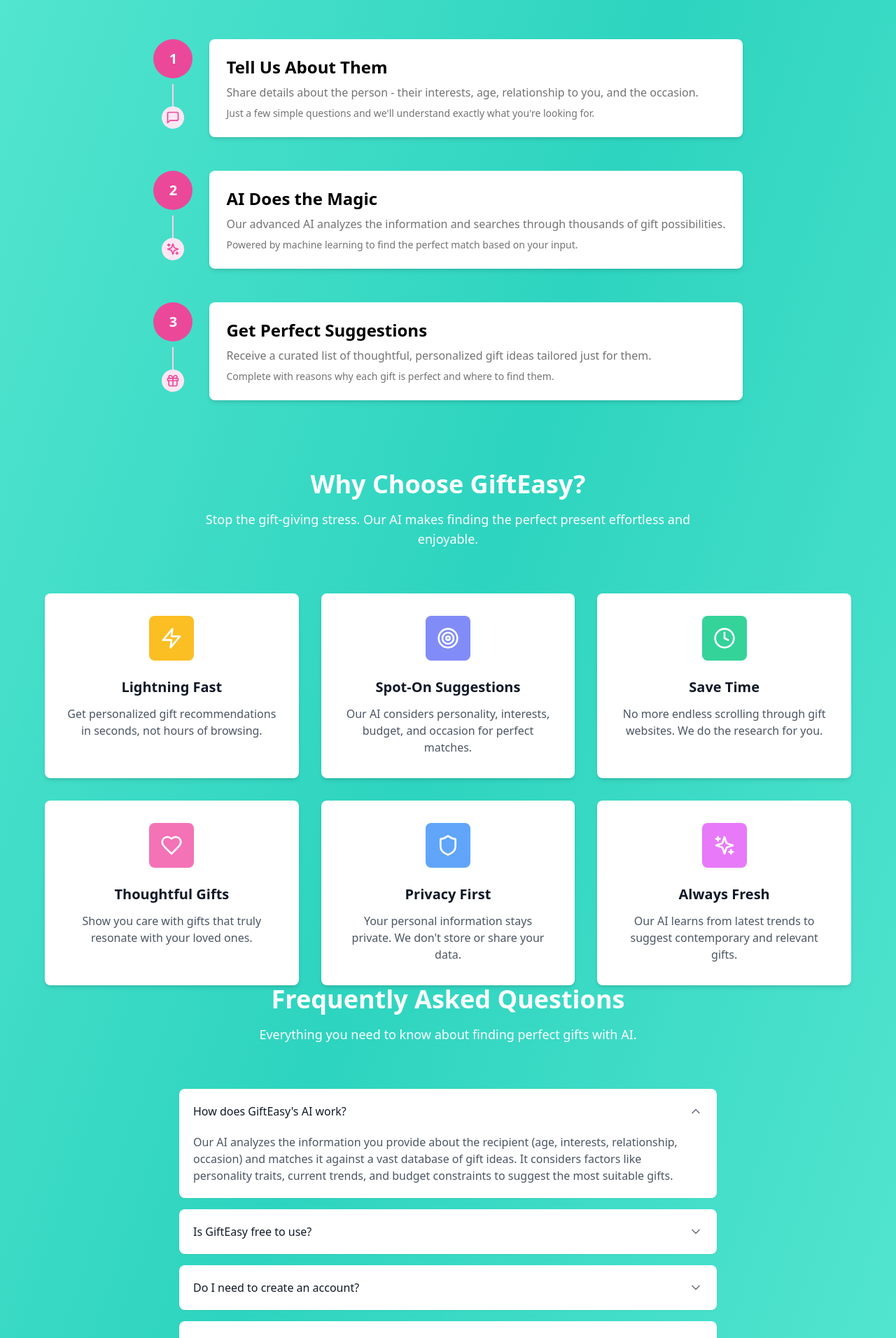
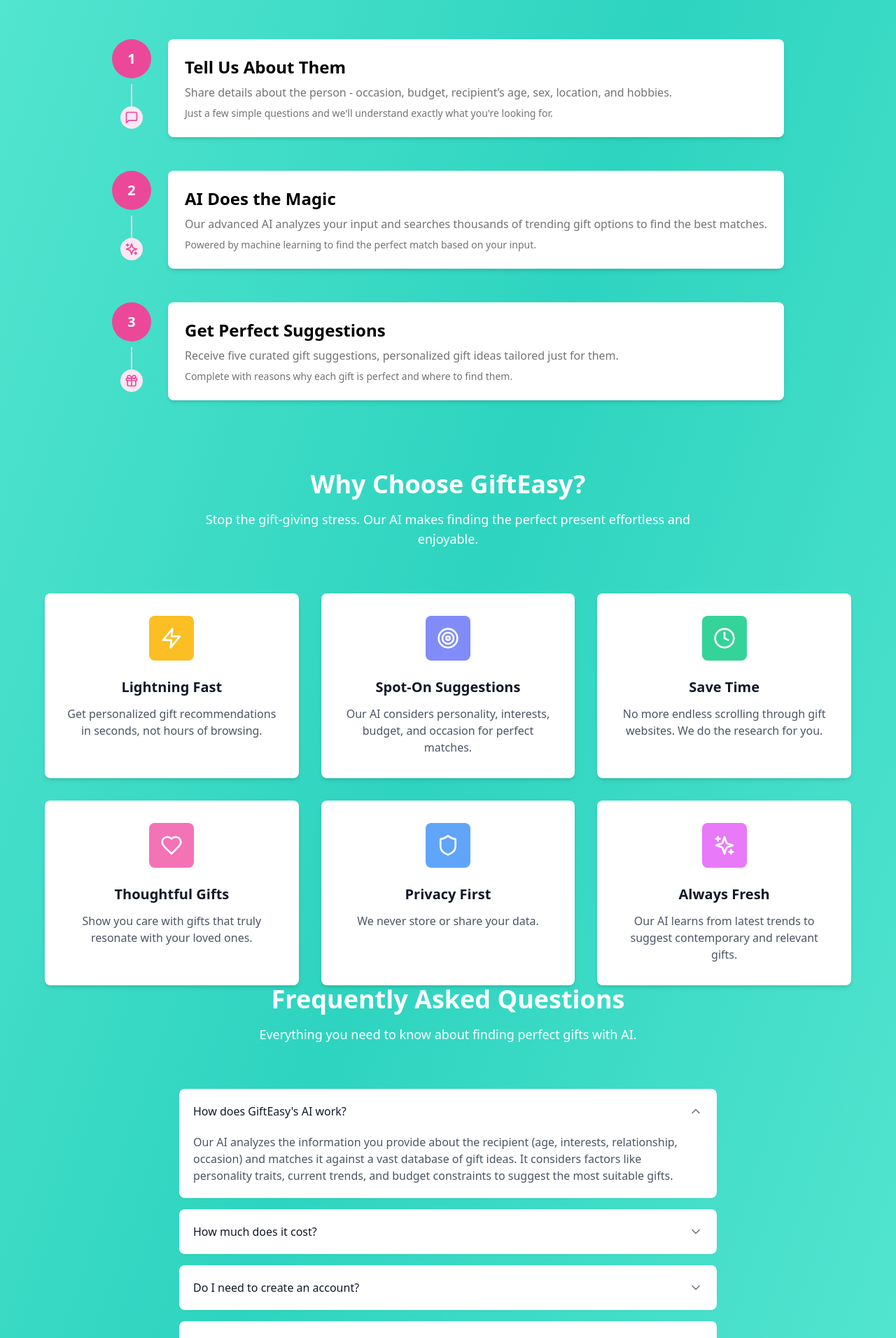
Before and after one commit to BuildTheWeb1/gift-easy-landing, a Next.js app: page / in a window 1280 px wide. Shown: the part 960-2872 px from the top of the page at 70% size. Built offline with nearby package versions, Linux system fonts and the light colour scheme.

Commit message:
updated copy (#3)

```diff
--- a/src/app/data/faqData.ts
+++ b/src/app/data/faqData.ts
@@ -8,41 +8,48 @@
 	{
 		id: "how-does-ai-work",
 		question: "How does GiftEasy's AI work?",
-    answer: "Our AI analyzes the information you provide about the recipient (age, interests, relationship, occasion) and matches it against a vast database of gift ideas. It considers factors like personality traits, current trends, and budget constraints to suggest the most suitable gifts."
+		answer:
+			"Our AI analyzes the information you provide about the recipient (age, interests, relationship, occasion) and matches it against a vast database of gift ideas. It considers factors like personality traits, current trends, and budget constraints to suggest the most suitable gifts.",
 	},
 	{
-    id: "is-gifteasy-free",
-    question: "Is GiftEasy free to use?",
-    answer: "GiftEasy offers both free and premium options. The basic service is free and provides general gift suggestions. Our premium tier offers more personalized recommendations, exclusive discounts, and priority support for a small monthly fee."
+		id: "how-much-does-it-cost",
+		question: "How much does it cost?",
+		answer: "Each batch of 5 personalized gift ideas costs just $0.99",
 	},
 	{
 		id: "need-account",
 		question: "Do I need to create an account?",
-    answer: "While you can get basic gift suggestions without an account, creating one allows you to save your preferences, track gift history, and access premium features. Registration takes less than a minute and only requires an email address."
+		answer:
+			"No signup required—just answer a few questions and get your results.",
 	},
 	{
 		id: "occasions-supported",
 		question: "What occasions does GiftEasy support?",
-    answer: "GiftEasy supports virtually all gift-giving occasions including birthdays, anniversaries, holidays (Christmas, Valentine's Day, etc.), weddings, graduations, baby showers, housewarmings, retirements, and many more. If you have a special occasion not listed, our AI can still help!"
+		answer:
+			"GiftEasy helps with birthdays, anniversaries, holidays, graduations, corporate gifts, and more.",
 	},
 	{
 		id: "budget-range",
 		question: "Can I specify a budget range?",
-    answer: "Absolutely! GiftEasy allows you to set specific budget parameters, ensuring all recommendations fall within your price range. Whether you're looking for affordable options or premium gifts, our AI will tailor suggestions to match your spending comfort."
+		answer:
+			"Absolutely! GiftEasy allows you to set specific budget parameters, ensuring all recommendations fall within your price range. Whether you're looking for affordable options or premium gifts, our AI will tailor suggestions to match your spending comfort.",
 	},
 	{
 		id: "accuracy",
 		question: "How accurate are the gift suggestions?",
-    answer: "Our AI has been trained on millions of gift preferences and recipient reactions, achieving a 93% satisfaction rate according to user feedback. The more information you provide about the recipient, the more accurate our suggestions become."
+		answer:
+			"Our AI is trained to provide thoughtful, relevant ideas, but you can request another batch if you want more options.",
 	},
 	{
 		id: "business-gifts",
 		question: "Can I use GiftEasy for business gifts?",
-    answer: "Yes! GiftEasy has a dedicated business gifting feature designed for corporate presents, client appreciation, employee recognition, and team celebrations. Business accounts include bulk suggestion options and corporate branding opportunities."
+		answer:
+			"Yes! GiftEasy has a dedicated business gifting feature designed for corporate presents, client appreciation, employee recognition, and team celebrations.",
 	},
 	{
 		id: "dont-like-suggestions",
 		question: "What if I don't like any of the suggestions?",
-    answer: "If you're not satisfied with the initial suggestions, you can refine your search by providing additional details about the recipient or adjusting your preferences. You can also request a new batch of ideas with a single click. Our AI learns from your feedback to improve future recommendations."
-  }
+		answer:
+			"If you're not satisfied with the initial suggestions, you can refine your search by providing additional details about the recipient or adjusting your preferences. You can also request a new batch of ideas with a single click. Our AI learns from your feedback to improve future recommendations.",
+	},
 ];
--- a/src/app/data/howItWorksData.ts
+++ b/src/app/data/howItWorksData.ts
@@ -1,4 +1,4 @@
-import { MessageSquare, Sparkles, Gift } from 'lucide-react';
+import { Gift, MessageSquare, Sparkles } from "lucide-react";
 
 export interface HowItWorksStep {
 	id: number;
@@ -12,22 +12,28 @@
 	{
 		id: 1,
 		title: "Tell Us About Them",
-    description: "Share details about the person - their interests, age, relationship to you, and the occasion.",
-    subtext: "Just a few simple questions and we'll understand exactly what you're looking for.",
-    icon: MessageSquare
+		description:
+			"Share details about the person - occasion, budget, recipient’s age, sex, location, and hobbies.",
+		subtext:
+			"Just a few simple questions and we'll understand exactly what you're looking for.",
+		icon: MessageSquare,
 	},
 	{
 		id: 2,
 		title: "AI Does the Magic",
-    description: "Our advanced AI analyzes the information and searches through thousands of gift possibilities.",
-    subtext: "Powered by machine learning to find the perfect match based on your input.",
-    icon: Sparkles
+		description:
+			"Our advanced AI analyzes your input and searches thousands of trending gift options to find the best matches.",
+		subtext:
+			"Powered by machine learning to find the perfect match based on your input.",
+		icon: Sparkles,
 	},
 	{
 		id: 3,
 		title: "Get Perfect Suggestions",
-    description: "Receive a curated list of thoughtful, personalized gift ideas tailored just for them.",
-    subtext: "Complete with reasons why each gift is perfect and where to find them.",
-    icon: Gift
-  }
+		description:
+			"Receive five curated gift suggestions, personalized gift ideas tailored just for them.",
+		subtext:
+			"Complete with reasons why each gift is perfect and where to find them.",
+		icon: Gift,
+	},
 ];
--- a/src/app/data/whyChooseData.ts
+++ b/src/app/data/whyChooseData.ts
@@ -1,4 +1,4 @@
-import { Zap, Target, Clock, Heart, Shield, Sparkles } from 'lucide-react';
+import { Clock, Heart, Shield, Sparkles, Target, Zap } from "lucide-react";
 
 export interface FeatureItem {
 	id: string;
@@ -10,45 +10,50 @@
 
 export const whyChooseFeatures: FeatureItem[] = [
 	{
-    id: 'lightning-fast',
-    title: 'Lightning Fast',
-    description: 'Get personalized gift recommendations in seconds, not hours of browsing.',
+		id: "lightning-fast",
+		title: "Lightning Fast",
+		description:
+			"Get personalized gift recommendations in seconds, not hours of browsing.",
 		icon: Zap,
-    iconBgColor: 'bg-amber-400'
+		iconBgColor: "bg-amber-400",
 	},
 	{
-    id: 'spot-on',
-    title: 'Spot-On Suggestions',
-    description: 'Our AI considers personality, interests, budget, and occasion for perfect matches.',
+		id: "spot-on",
+		title: "Spot-On Suggestions",
+		description:
+			"Our AI considers personality, interests, budget, and occasion for perfect matches.",
 		icon: Target,
-    iconBgColor: 'bg-indigo-400'
+		iconBgColor: "bg-indigo-400",
 	},
 	{
-    id: 'save-time',
-    title: 'Save Time',
-    description: 'No more endless scrolling through gift websites. We do the research for you.',
+		id: "save-time",
+		title: "Save Time",
+		description:
+			"No more endless scrolling through gift websites. We do the research for you.",
 		icon: Clock,
-    iconBgColor: 'bg-emerald-400'
+		iconBgColor: "bg-emerald-400",
 	},
 	{
-    id: 'thoughtful-gifts',
-    title: 'Thoughtful Gifts',
-    description: 'Show you care with gifts that truly resonate with your loved ones.',
+		id: "thoughtful-gifts",
+		title: "Thoughtful Gifts",
+		description:
+			"Show you care with gifts that truly resonate with your loved ones.",
 		icon: Heart,
-    iconBgColor: 'bg-pink-400'
+		iconBgColor: "bg-pink-400",
 	},
 	{
-    id: 'privacy-first',
-    title: 'Privacy First',
-    description: 'Your personal information stays private. We don\'t store or share your data.',
+		id: "privacy-first",
+		title: "Privacy First",
+		description: "We never store or share your data.",
 		icon: Shield,
-    iconBgColor: 'bg-blue-400'
+		iconBgColor: "bg-blue-400",
 	},
 	{
-    id: 'always-fresh',
-    title: 'Always Fresh',
-    description: 'Our AI learns from latest trends to suggest contemporary and relevant gifts.',
+		id: "always-fresh",
+		title: "Always Fresh",
+		description:
+			"Our AI learns from latest trends to suggest contemporary and relevant gifts.",
 		icon: Sparkles,
-    iconBgColor: 'bg-fuchsia-400'
-  }
+		iconBgColor: "bg-fuchsia-400",
+	},
 ];
--- a/src/components/Footer.tsx
+++ b/src/components/Footer.tsx
@@ -6,7 +6,7 @@
 					href="https://x.com/buildtheweb1"
 					target="_blank"
 					rel="noopener noreferrer"
-					className="inline-flex items-center hover:underline"
+					className="inline-flex items-center hover:scale-110 transition-all duration-300"
 				>
 					follow on{" "}
 					<svg
```
Lines whose indentation alone changed are shown as unchanged.
